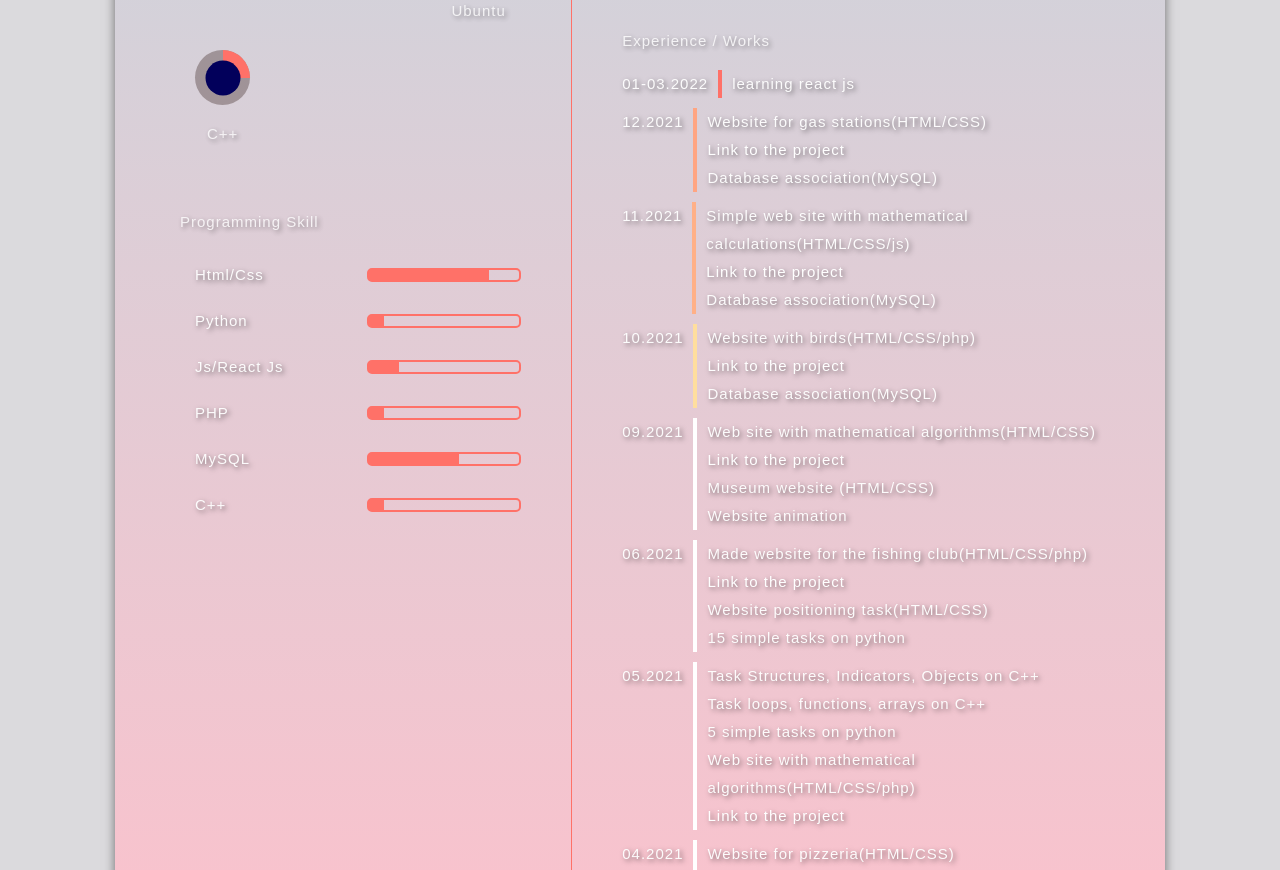
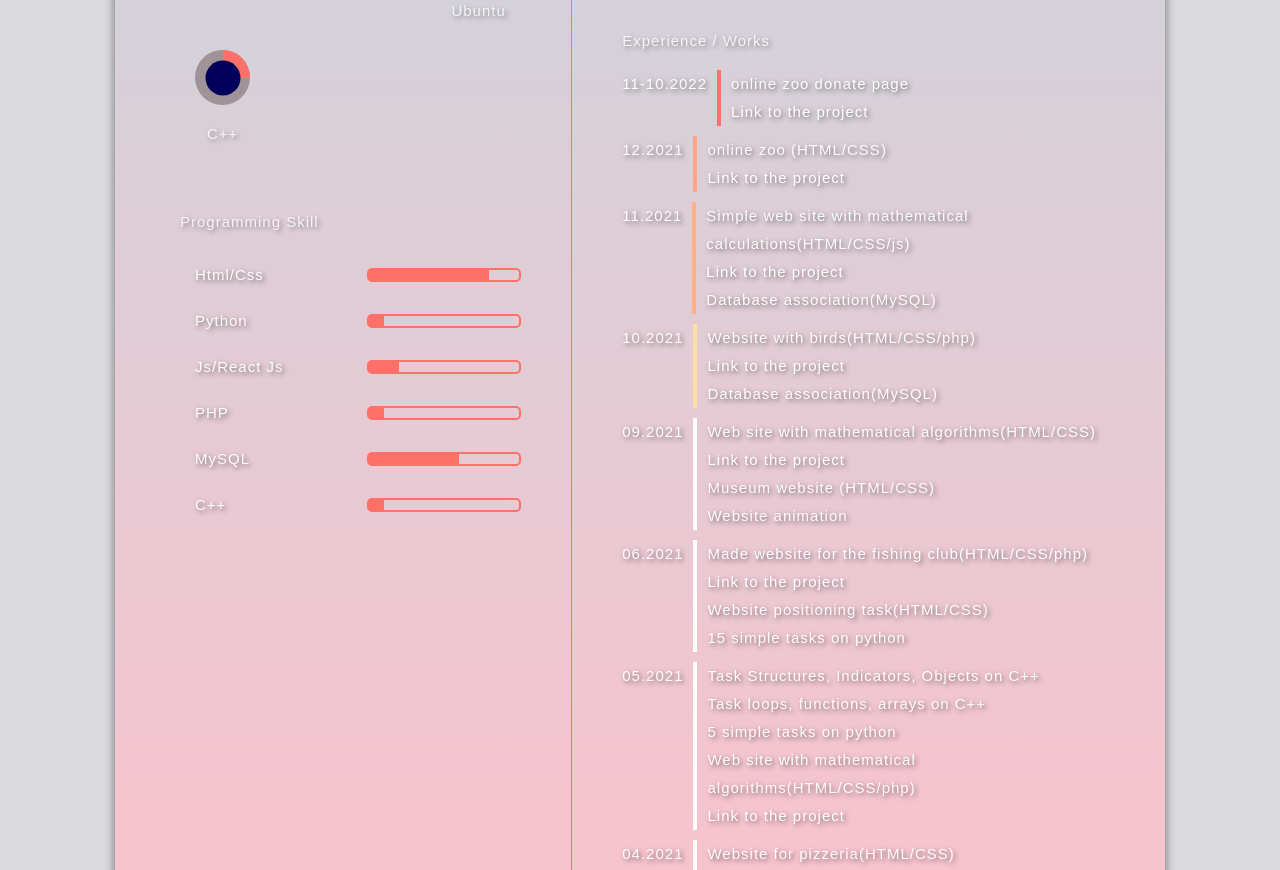
Before and after one commit to YBM3/rsschool-cv, a plain HTML site: page index.html in a window 1280 px wide. Shown: the part 950-1820 px from the top of the page. Drawn offline with Linux system fonts and the light colour scheme.

Commit message:
feat: add new project
add new project

```diff
--- a/index.html
+++ b/index.html
@@ -156,16 +156,16 @@
         <div class="block">
           <h4>Experience / Works</h4>
           <ul class="listExperience">
-            <li class="year">01-03.2022
+            <li class="year">11-10.2022
               <ul>
-                <li>learning react js</li>
+                <li>online zoo donate page</li>
+                <li><a href="https://ybm3.github.io/online-zoo/pages/donate/index.html">Link to the project</a></li>
               </ul>
             </li>
             <li class="year">12.2021
               <ul>
-                <li>Website for gas stations(HTML/CSS)</li>
-                <li><a href="https://github.com/YBM3/Experience-Works/tree/main/gas%20station">Link to the project</a></li>
-                <li>Database association(MySQL)</li>
+                <li>online zoo (HTML/CSS)</li>
+                <li><a href="https://ybm3.github.io/online-zoo/pages/main/">Link to the project</a></li>
               </ul>
             </li>
             <li class="year">11.2021
```
